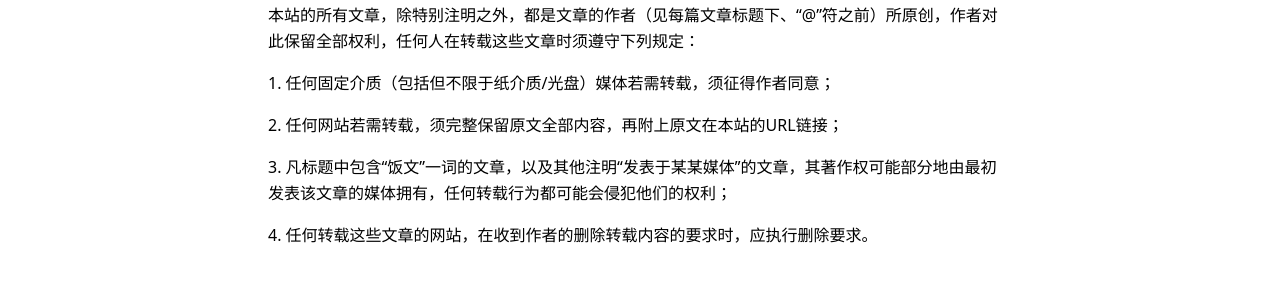
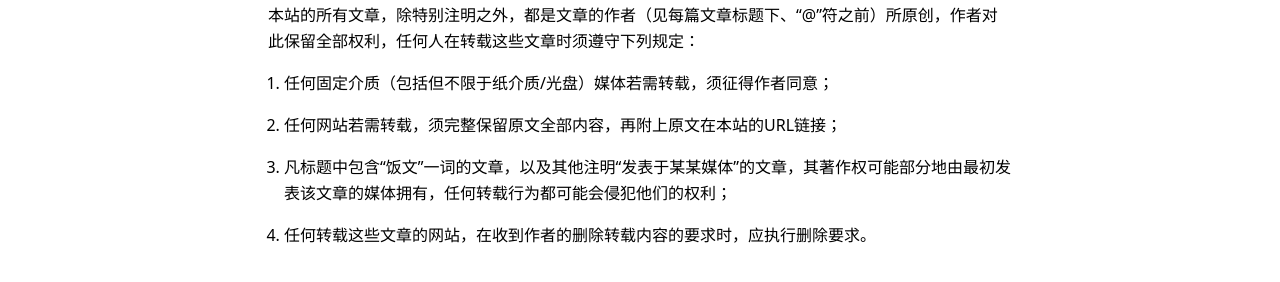
Before and after one commit to BurgerBurglar/head-salon, a Next.js app: page /copyright in a window 1280 px wide. Shown: the part 138-420 px from the top of the page. Built offline with nearby package versions, Linux system fonts and the light colour scheme.

Commit message:
add copyright page

```diff
--- a/src/pages/copyright.tsx
+++ b/src/pages/copyright.tsx
@@ -8,26 +8,18 @@ const Copyright: NextPage = () => {
         本站的所有文章，除特别注明之外，都是文章的作者（见每篇文章标题下、“@”符之前）所原创，作者对此保留全部权利，任何人在转载这些文章时须遵守下列规定：
       </p>
       <ol>
-        <p>
-          <li>
+        <li className="my-4">
           任何固定介质（包括但不限于纸介质/光盘）媒体若需转载，须征得作者同意；
         </li>
-        </p>
-        <p>
-          <li>
+        <li className="my-4">
           任何网站若需转载，须完整保留原文全部内容，再附上原文在本站的URL链接；
         </li>
-        </p>
-        <p>
-          <li>
+        <li className="my-4">
           凡标题中包含“饭文”一词的文章，以及其他注明“发表于某某媒体”的文章，其著作权可能部分地由最初发表该文章的媒体拥有，任何转载行为都可能会侵犯他们的权利；
         </li>
-        </p>
-        <p>
-          <li>
+        <li className="my-4">
           任何转载这些文章的网站，在收到作者的删除转载内容的要求时，应执行删除要求。
         </li>
-        </p>
       </ol>
     </div>
   );
--- a/src/styles/globals.scss
+++ b/src/styles/globals.scss
@@ -15,10 +15,10 @@
     @apply my-4 text-xl;
   }
   ul {
-    @apply list-inside list-disc;
+    @apply list-disc pl-4;
   }
   ol {
-    @apply list-inside list-decimal;
+    @apply list-decimal pl-4;
   }
   p {
     @apply my-4;
--- a/tailwind.config.cjs
+++ b/tailwind.config.cjs
@@ -5,6 +5,7 @@ const { fontFamily } = require("tailwindcss/defaultTheme");
 module.exports = {
   darkMode: ["class", '[data-theme="dark"]'],
   content: ["./src/**/*.{js,ts,jsx,tsx}"],
+  important: true,
   theme: {
     extend: {
       // fontFamily: {
```
Lines whose indentation alone changed are shown as unchanged.
